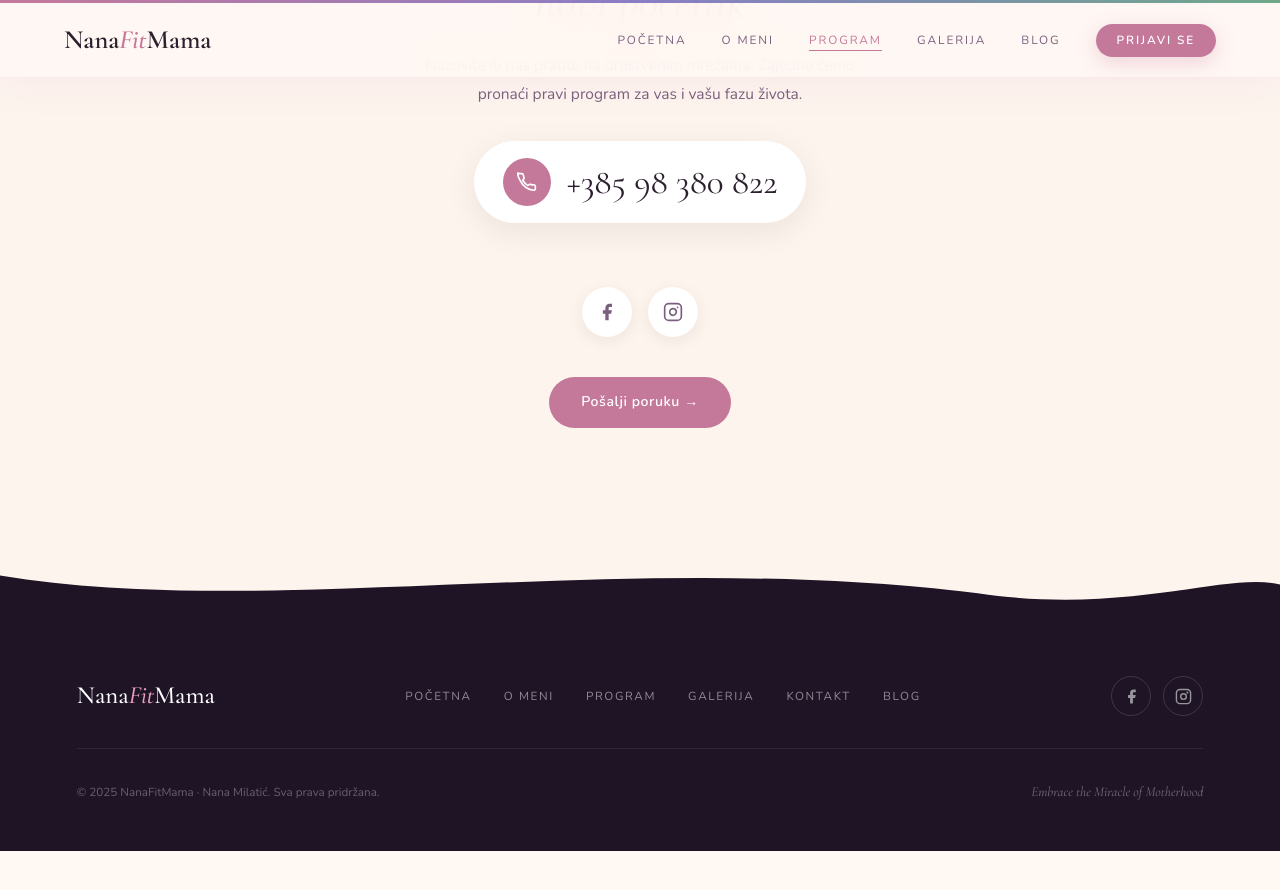
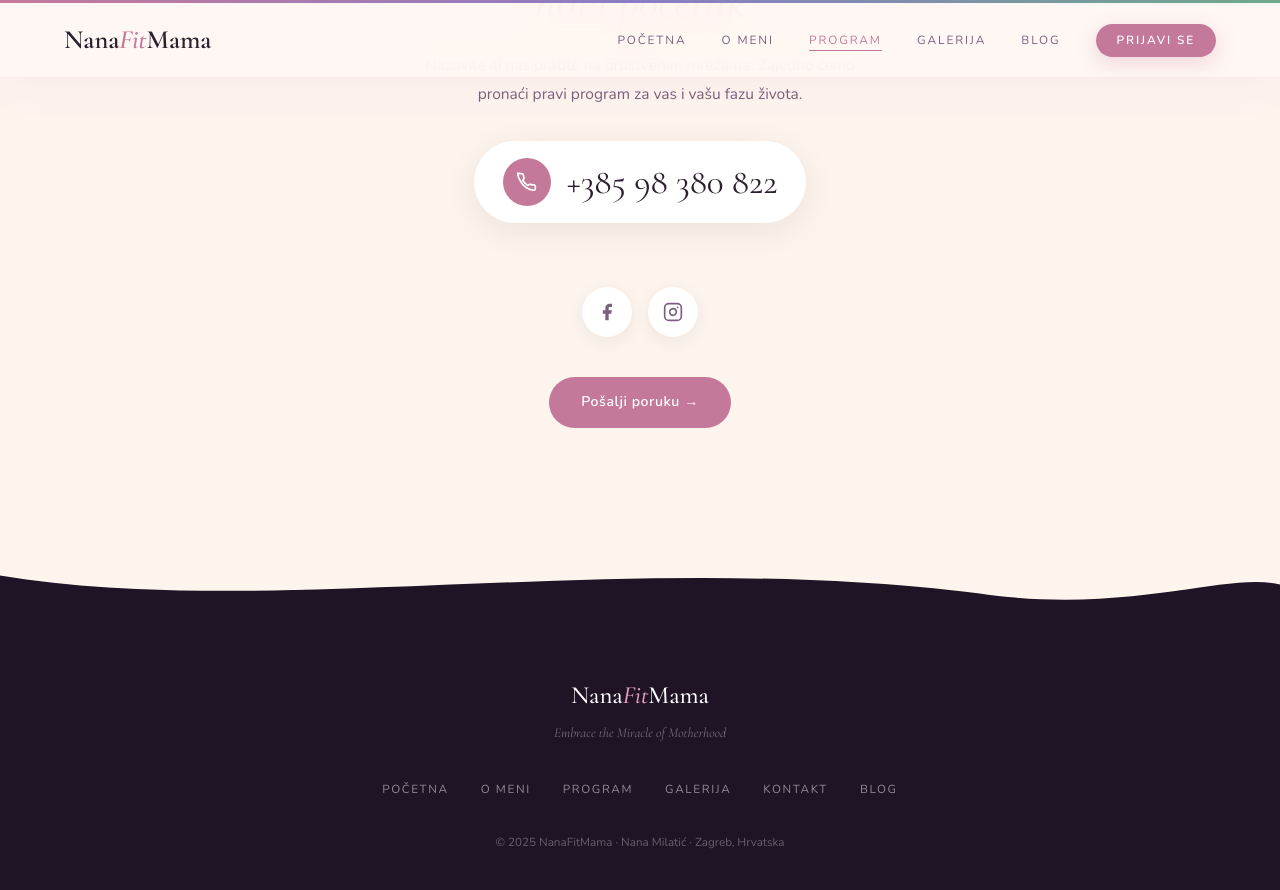
Before and after one commit to lfadljevic/nanafitmama, a Jekyll site: the page built from program.html, in a window 1280 px wide and 900 px high, scrolled down 5253 px. Shown: the top 890 px of the window. Built offline with Jekyll 4.4.1, drawn with Linux system fonts in a browser that asks for light colours; before the commit the page ends 6104 px from its top, so only the background shows below that.

Commit message:
Footer structure on all pages as on the home page (#13)
* Use the home page footer on all pages

Co-Authored-By: Claude Sonnet 5.5 <noreply@anthropic.com>
Claude-Session: https://claude.ai/code/session_011KTzGumkFWnfdJyFrmzxkt

* Footer: keep each page's own colours and fonts, only match the home page structure and alignment

Co-Authored-By: Claude Sonnet 5.5 <noreply@anthropic.com>
Claude-Session: https://claude.ai/code/session_011KTzGumkFWnfdJyFrmzxkt

---------

Co-authored-by: Claude <noreply@anthropic.com>

```diff
--- a/_includes/footer.html
+++ b/_includes/footer.html
@@ -5,8 +5,8 @@
 {% endcomment %}
 {%- assign contact_href = include.contact | default: '#contact' -%}
 <footer>
-  <div class="footer-top">
   <a href="{{ '/index.html' | relative_url }}" class="footer-logo">Nana<em>Fit</em>Mama</a>
+  <p class="footer-sub">Embrace the Miracle of Motherhood</p>
   <ul class="footer-nav">
     <li><a href="{{ '/index.html' | relative_url }}">Početna</a></li>
     <li><a href="{{ '/o-meni.html' | relative_url }}">O meni</a></li>
@@ -15,17 +15,5 @@
     <li><a href="{{ contact_href }}">Kontakt</a></li>
     <li><a href="{{ '/blog/' | relative_url }}">Blog</a></li>
   </ul>
-    <div class="footer-social">
-      <a href="https://www.facebook.com/nana.milatic.5" class="soc-btn" aria-label="Facebook" target="_blank" rel="noopener">
-        <svg width="17" height="17" fill="currentColor" viewBox="0 0 24 24"><path d="M18 2h-3a5 5 0 0 0-5 5v3H7v4h3v8h4v-8h3l1-4h-4V7a1 1 0 0 1 1-1h3z"/></svg>
-      </a>
-      <a href="https://www.instagram.com/nanafitmama" class="soc-btn" aria-label="Instagram" target="_blank" rel="noopener">
-        <svg width="17" height="17" fill="none" stroke="currentColor" stroke-width="2" viewBox="0 0 24 24"><rect x="2" y="2" width="20" height="20" rx="5"/><circle cx="12" cy="12" r="4"/><circle cx="17.5" cy="6.5" r=".5" fill="currentColor"/></svg>
-      </a>
-    </div>
-  </div>
-  <div class="footer-bottom">
-    <p class="footer-copy">© 2025 NanaFitMama · Nana Milatić. Sva prava pridržana.</p>
-    <p class="footer-sub">Embrace the Miracle of Motherhood</p>
-  </div>
+  <p class="footer-copy">© 2025 NanaFitMama · Nana Milatić · Zagreb, Hrvatska</p>
 </footer>
--- a/program.html
+++ b/program.html
@@ -161,19 +161,14 @@ redirect_from:
     /* ════════════════════════════
        FOOTER
     ════════════════════════════ */
-    footer{background:var(--dark);padding:3.5rem 6vw 3rem}
-    .footer-top{display:flex;align-items:center;justify-content:space-between;flex-wrap:wrap;gap:2rem;padding-bottom:2rem;border-bottom:1px solid rgba(255,255,255,.07);margin-bottom:2rem}
-    .footer-logo{font-family:var(--serif);font-size:1.55rem;font-weight:500;color:#fff}
+    footer{background:var(--dark);padding:3.5rem 6vw 3rem;text-align:center}
+    .footer-logo{display:block;margin-bottom:.4rem;font-family:var(--serif);font-size:1.55rem;font-weight:500;color:#fff}
     .footer-logo em{color:#E8A0BE;font-style:italic}
-    .footer-nav{display:flex;gap:2rem;list-style:none;flex-wrap:wrap}
+    .footer-nav{display:flex;gap:.4rem 2rem;justify-content:center;margin-bottom:2rem;list-style:none;flex-wrap:wrap}
     .footer-nav a{font-size:.73rem;letter-spacing:.14em;text-transform:uppercase;color:rgba(255,255,255,.5);transition:color .3s}
     .footer-nav a:hover{color:rgba(255,255,255,.9)}
-    .footer-social{display:flex;gap:.75rem}
-    .soc-btn{width:40px;height:40px;border-radius:50%;border:1px solid rgba(255,255,255,.14);display:flex;align-items:center;justify-content:center;color:rgba(255,255,255,.55);transition:all .3s}
-    .soc-btn:hover{background:rgba(255,255,255,.08);border-color:rgba(255,255,255,.3);color:#fff;transform:translateY(-2px)}
-    .footer-bottom{display:flex;align-items:center;justify-content:space-between;flex-wrap:wrap;gap:1rem}
     .footer-copy{font-size:.73rem;color:rgba(255,255,255,.32)}
-    .footer-sub{font-family:var(--serif);font-size:.85rem;font-style:italic;color:rgba(255,255,255,.38)}
+    .footer-sub{margin-bottom:2rem;font-family:var(--serif);font-size:.85rem;font-style:italic;color:rgba(255,255,255,.38)}
 
     /* ── RESPONSIVE ── */
     @media(max-width:960px){
@@ -185,7 +180,6 @@ redirect_from:
     @media(max-width:600px){
       .sec-pad{padding:5rem 5vw 7rem}
       #hero{padding:8rem 5vw 10rem}
-      .footer-top{flex-direction:column;align-items:flex-start}
     }
   </style>
 </head>
```
Also changed, not shown: assets/css/subpage.css (+5 -10 lines), galerija.html (+4 -10 lines), o-meni.html (+4 -10 lines). Lines whose indentation alone changed are shown as unchanged.
